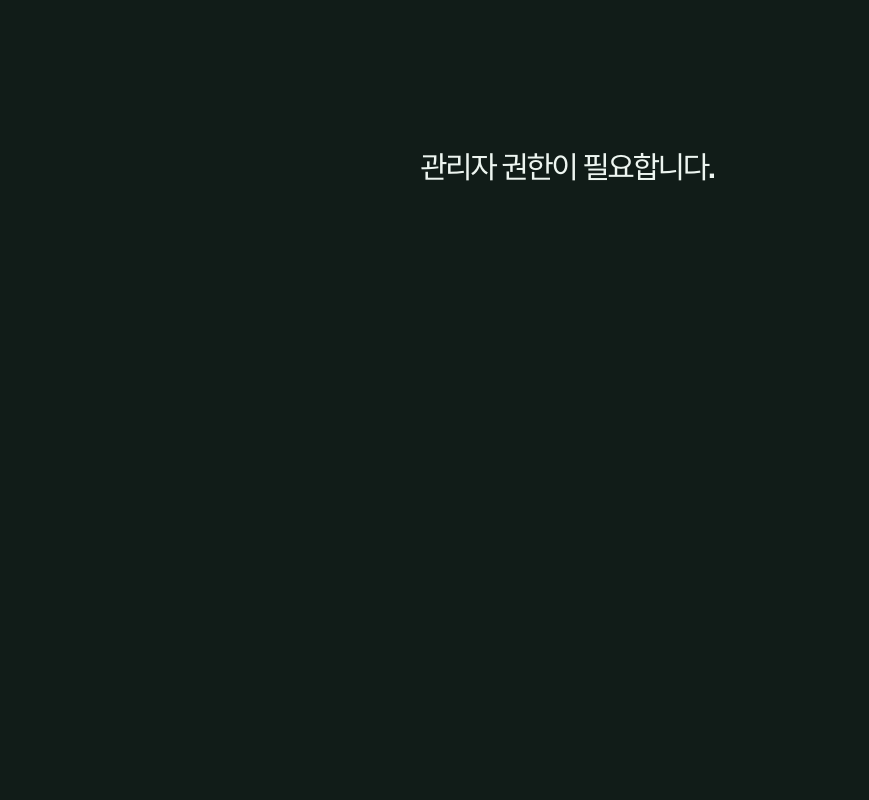
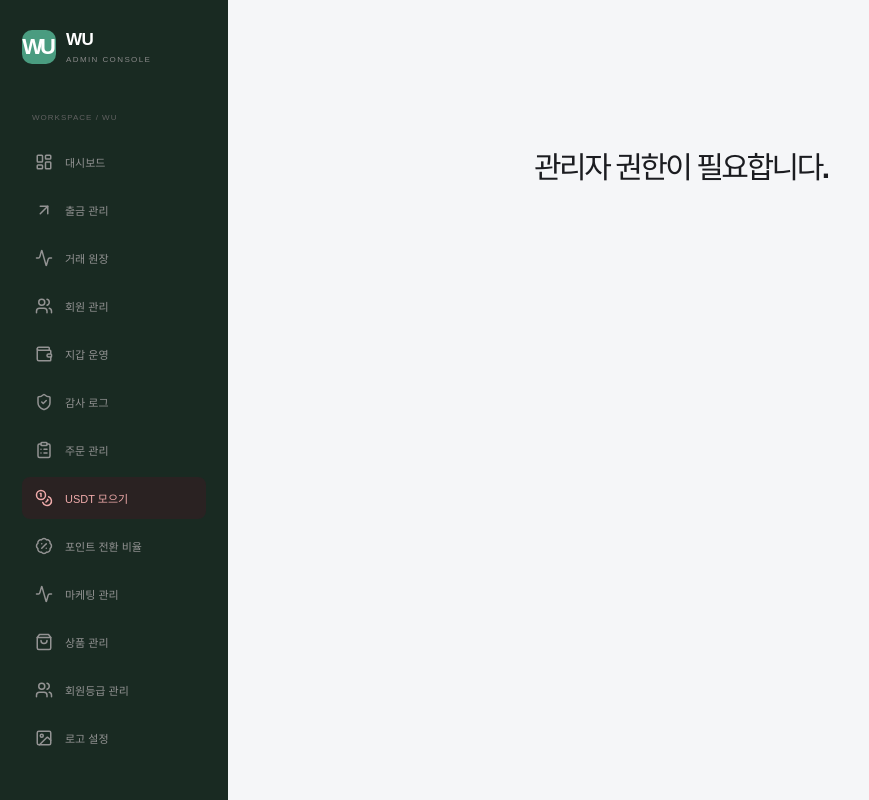
Before and after one commit to ibnetsoft/jmusdt, a Next.js app: page /admin/sweeps in a window 1280 px wide. Shown: the whole page, without its empty margins (0-869 px from the left). Built offline with nearby package versions, Linux system fonts and the light colour scheme; no server answers.

Commit message:
Keep admin navigation visible across pages

```diff
--- /dev/null
+++ b/src/app/admin/layout.tsx
@@ -0,0 +1,6 @@
+import { Suspense } from "react";
+import { AdminSidebar } from "@/components/admin-sidebar";
+
+export default function AdminLayout({ children }: { children: React.ReactNode }) {
+  return <div className="admin-layout"><Suspense fallback={<aside className="admin-sidebar" />}><AdminSidebar /></Suspense><div className="admin-route-content">{children}</div></div>;
+}
--- a/src/app/globals.css
+++ b/src/app/globals.css
@@ -2640,3 +2640,17 @@ html[data-theme="light"] :is(.admin-footer, .table-actions .reject) { color: var
   html[data-theme="light"] .bottom-nav a { color: #58655e; }
   html[data-theme="light"] .bottom-nav a.active { color: #151515; }
 }
+
+/* Keep the administration navigation mounted while routes change. */
+.admin-route-content { flex: 1; min-width: 0; }
+.admin-sidebar { overflow-y: auto; }
+.admin-sidebar nav a { display: flex; align-items: center; gap: 12px; text-align: left; font-size: 11px; color: #939393; padding: 12px 13px; border-radius: 8px; text-decoration: none; }
+.admin-sidebar nav a.active { background: #2a2222; color: #efaaaa; }
+html[data-theme="light"] .admin-sidebar nav a { color: var(--muted); }
+html[data-theme="light"] .admin-sidebar nav a.active { background: var(--red); color: #fff; }
+@media (max-width: 700px) {
+  .admin-sidebar nav a { padding: 14px; justify-content: center; }
+  .admin-sidebar nav a span { display: none; }
+  .admin-sidebar nav a svg { min-width: 18px; }
+}
+.admin-route-content > .commerce { max-width: none; min-height: 100vh; background: var(--bg); }
--- /dev/null
+++ b/src/components/admin-sidebar.tsx
@@ -0,0 +1,38 @@
+"use client";
+
+import Link from "next/link";
+import { usePathname, useSearchParams } from "next/navigation";
+import { Activity, ArrowUpRight, BadgePercent, ClipboardList, Coins, Image, LayoutDashboard, ShieldCheck, ShoppingBag, Users, Wallet } from "lucide-react";
+import { Brand } from "./shared";
+import { useI18n } from "./i18n";
+
+const items = [
+  { href: "/admin", label: "대시보드", icon: LayoutDashboard },
+  { href: "/admin?tab=withdrawals", label: "출금 관리", icon: ArrowUpRight },
+  { href: "/admin?tab=transactions", label: "거래 원장", icon: Activity },
+  { href: "/admin?tab=users", label: "회원 관리", icon: Users },
+  { href: "/admin?tab=operations", label: "지갑 운영", icon: Wallet },
+  { href: "/admin?tab=audit", label: "감사 로그", icon: ShieldCheck },
+  { href: "/admin/orders", label: "주문 관리", icon: ClipboardList },
+  { href: "/admin/sweeps", label: "USDT 모으기", icon: Coins },
+  { href: "/admin/exchange-rate", label: "포인트 전환 비율", icon: BadgePercent },
+  { href: "/admin/marketing", label: "마케팅 관리", icon: Activity },
+  { href: "/admin/shop", label: "상품 관리", icon: ShoppingBag },
+  { href: "/admin/grades", label: "회원등급 관리", icon: Users },
+  { href: "/admin/branding", label: "로고 설정", icon: Image },
+];
+
+export function AdminSidebar() {
+  const pathname = usePathname();
+  const params = useSearchParams();
+  const { tr } = useI18n();
+  const current = pathname === "/admin" && params.get("tab") ? `/admin?tab=${params.get("tab")}` : pathname;
+  return <aside className="admin-sidebar">
+    <Brand admin />
+    <div className="console-label">WORKSPACE / WU</div>
+    <nav aria-label={tr("관리자 메뉴")}>
+      {items.map(({ href, label, icon: Icon }) => <Link key={href} href={href} className={current === href ? "active" : ""} aria-current={current === href ? "page" : undefined} aria-label={tr(label)} title={tr(label)}><Icon size={18} /><span>{tr(label)}</span></Link>)}
+    </nav>
+    <div className="admin-sidebar-footer"><div><ShieldCheck size={17}/><span>{tr("관리자 콘솔")}</span></div><Link href="/">{tr("사용자 지갑 열기")} <ArrowUpRight size={15}/></Link></div>
+  </aside>;
+}
--- a/src/components/branding-admin.tsx
+++ b/src/components/branding-admin.tsx
@@ -1,4 +1,5 @@
 "use client";
+import Link from "next/link";
 import { useI18n } from "./i18n";
 
 import { useState } from "react";
@@ -7,5 +8,5 @@ export function BrandingAdmin() {
   const { tr } = useI18n();
   const [file,setFile]=useState<File|null>(null),[version,setVersion]=useState(Date.now()),[busy,setBusy]=useState(false),[message,setMessage]=useState("");
   async function upload(e:React.FormEvent) {e.preventDefault();if(!file||busy)return;setBusy(true);setMessage("");try{const body=new FormData();body.append("file",file);const r=await fetch("/api/admin/branding",{method:"POST",body});const d=await r.json();if(!r.ok)throw new Error(d.error);setVersion(Date.now());setFile(null);setMessage("로고를 저장했습니다. 다른 화면을 새로고침하면 적용됩니다.");}catch(e){setMessage(e instanceof Error?e.message:"업로드 실패");}finally{setBusy(false);}}
-  return <main className="commerce"><header><a href="/admin">{tr("← 관리자 콘솔")}</a></header><p className="shop-kicker">ADMIN / BRAND</p><h1>{tr("로고 설정")}</h1><p>{tr("PNG 이미지를 등록하면 회원·관리자 화면 상단에 적용됩니다. 투명 배경을 사용할 수 있습니다.")}</p><form className="shop-editor" onSubmit={upload}><label>{tr("PNG 로고 파일 (최대 1MB)")}<input key={version} type="file" accept="image/png" required onChange={e=>setFile(e.target.files?.[0]||null)} /></label><button disabled={busy||!file}>{busy?tr("저장 중…"):tr("로고 저장")}</button></form>{tr(message)&&<p role="status">{tr(message)}</p>}<h2>{tr("현재 로고")}</h2><img src={`/api/branding/logo?v=${version}`} alt={tr("등록된 로고")} style={{maxWidth:240,maxHeight:120,objectFit:"contain"}} onError={e=>{e.currentTarget.style.display="none";}} onLoad={e=>{e.currentTarget.style.display="block";}} /></main>;
+  return <main className="commerce"><header><Link href="/admin">{tr("← 관리자 콘솔")}</Link></header><p className="shop-kicker">ADMIN / BRAND</p><h1>{tr("로고 설정")}</h1><p>{tr("PNG 이미지를 등록하면 회원·관리자 화면 상단에 적용됩니다. 투명 배경을 사용할 수 있습니다.")}</p><form className="shop-editor" onSubmit={upload}><label>{tr("PNG 로고 파일 (최대 1MB)")}<input key={version} type="file" accept="image/png" required onChange={e=>setFile(e.target.files?.[0]||null)} /></label><button disabled={busy||!file}>{busy?tr("저장 중…"):tr("로고 저장")}</button></form>{tr(message)&&<p role="status">{tr(message)}</p>}<h2>{tr("현재 로고")}</h2><img src={`/api/branding/logo?v=${version}`} alt={tr("등록된 로고")} style={{maxWidth:240,maxHeight:120,objectFit:"contain"}} onError={e=>{e.currentTarget.style.display="none";}} onLoad={e=>{e.currentTarget.style.display="block";}} /></main>;
 }
--- a/src/components/exchange-rate-admin.tsx
+++ b/src/components/exchange-rate-admin.tsx
@@ -1,4 +1,5 @@
 "use client";
+import Link from "next/link";
 import { useEffect, useState } from "react";
 import { useI18n } from "./i18n";
 import "./shop.css";
@@ -6,5 +7,5 @@ export function ExchangeRateAdmin() {
  const {tr}=useI18n(); const [rate,setRate]=useState(""),[version,setVersion]=useState(0),[error,setError]=useState(""),[message,setMessage]=useState(""),[busy,setBusy]=useState(false);
  useEffect(()=>{fetch("/api/admin/exchange-rate",{cache:"no-store"}).then(async r=>{const d=await r.json();if(!r.ok)throw new Error(d.error);setRate(String(d.rate));setVersion(d.version)}).catch(e=>setError(e.message));},[]);
  async function save(e:React.FormEvent){e.preventDefault();if(busy)return;setBusy(true);setError("");setMessage("");try{const r=await fetch("/api/admin/exchange-rate",{method:"POST",headers:{"Content-Type":"application/json"},body:JSON.stringify({rate:Number(rate),version})});const d=await r.json();if(!r.ok)throw new Error(d.error);setRate(String(d.rate));setVersion(d.version);setMessage("전환 비율을 저장했습니다.");}catch(e){setError(e instanceof Error?e.message:"저장 실패")}finally{setBusy(false)}}
- return <main className="commerce"><header><a href="/admin">{tr("← 관리자")}</a></header><h1>{tr("포인트 전환 비율")}</h1><form className="shop-editor" onSubmit={save}><label>1 USDT = <input type="number" inputMode="numeric" min="1" max="1000000" step="1" required value={rate} onChange={e=>setRate(e.target.value)} /> P</label><button disabled={busy || !version}>{tr("저장")}</button></form>{error && <p role="alert">{tr(error)}</p>}{message && <p role="status">{tr(message)}</p>}</main>;
+ return <main className="commerce"><header><Link href="/admin">{tr("← 관리자")}</Link></header><h1>{tr("포인트 전환 비율")}</h1><form className="shop-editor" onSubmit={save}><label>1 USDT = <input type="number" inputMode="numeric" min="1" max="1000000" step="1" required value={rate} onChange={e=>setRate(e.target.value)} /> P</label><button disabled={busy || !version}>{tr("저장")}</button></form>{error && <p role="alert">{tr(error)}</p>}{message && <p role="status">{tr(message)}</p>}</main>;
 }
--- a/src/components/member-grades.tsx
+++ b/src/components/member-grades.tsx
@@ -1,4 +1,5 @@
 "use client";
+import Link from "next/link";
 import { useI18n } from "./i18n";
 
 import { useCallback, useEffect, useState } from "react";
@@ -13,7 +14,7 @@ export function MemberGrades() {
   const load=useCallback(async()=>{const r=await fetch("/api/admin/grades?"+new URLSearchParams({q:query}),{cache:"no-store"});const d=await r.json();if(!r.ok)throw new Error(d.error);setGrades(d.grades);setMembers(d.members);},[query]);
   useEffect(()=>{void load().catch(e=>setMessage(e.message));},[load]);
   async function submit(body:unknown) {setBusy(true);setMessage("");try{const r=await fetch("/api/admin/grades",{method:"POST",headers:{"Content-Type":"application/json"},body:JSON.stringify(body)});const d=await r.json();if(!r.ok)throw new Error(d.error);setName("");setSelected(null);setReason("");await load();setMessage("저장했습니다.");}catch(e){setMessage(e instanceof Error?e.message:"처리 실패");}finally{setBusy(false);}}
-  return <main className="commerce"><header><a href="/admin">{tr("← 관리자 콘솔")}</a></header><p className="shop-kicker">ADMIN / MEMBER GRADES</p><h1>{tr("회원등급 관리")}</h1><p>{tr("일반회원은 본인 구매 누적 50,000 P 이상이면 정회원으로 자동 승급됩니다. 관리자가 구매 없이 정회원으로 지정할 수도 있습니다. 정회원과 추가 등급은 자동 승급 처리로 변경하지 않습니다.")}</p>
+  return <main className="commerce"><header><Link href="/admin">{tr("← 관리자 콘솔")}</Link></header><p className="shop-kicker">ADMIN / MEMBER GRADES</p><h1>{tr("회원등급 관리")}</h1><p>{tr("일반회원은 본인 구매 누적 50,000 P 이상이면 정회원으로 자동 승급됩니다. 관리자가 구매 없이 정회원으로 지정할 수도 있습니다. 정회원과 추가 등급은 자동 승급 처리로 변경하지 않습니다.")}</p>
     {tr(message) && <p role="status">{tr(message)}</p>}
     <form className="shop-editor" onSubmit={e=>{e.preventDefault();void submit({action:"create",name,rewardEligible});}}><h2>{tr("등급 추가")}</h2><label>{tr("새 등급 이름")}<input value={name} required maxLength={60} onChange={e=>setName(e.target.value)} /></label><label><input type="checkbox" checked={rewardEligible} onChange={e=>setRewardEligible(e.target.checked)} />{tr(" 정회원과 동일한 조직 참여·수당 수령 자격 부여")}</label><button disabled={busy}>{tr("등급 생성")}</button><p>{tr("현재 등급: ")}{grades.map(g=>`${tr(g.name)}${g.reward_eligible ? " "+tr("(수당 참여)") : ""}`).join(" · ")}</p></form>
     <form className="shop-editor" onSubmit={e=>{e.preventDefault();setQuery(q);}}><label>{tr("회원 검색")}<input value={q} maxLength={150} onChange={e=>setQ(e.target.value)} /></label><button>{tr("검색")}</button></form><p>{tr("최근 회원 최대 100명 · 취소 완료 주문은 구매 합계에서 제외")}</p>
--- a/src/components/orders.tsx
+++ b/src/components/orders.tsx
@@ -1,4 +1,5 @@
 "use client";
+import Link from "next/link";
 import { useI18n } from "./i18n";
 
 import { useEffect, useRef, useState } from "react";
@@ -109,8 +110,8 @@ export function OrderAdmin() {
   return (
     <main className="commerce">
       <header>
-        <a href="/admin">{tr("← 관리자 콘솔")}</a>
-        <a href="/admin/shop">{tr("상품 관리")}</a>
+        <Link href="/admin">{tr("← 관리자 콘솔")}</Link>
+        <Link href="/admin/shop">{tr("상품 관리")}</Link>
       </header>
       <p className="shop-kicker">ADMIN / ORDERS</p>
       <h1>{tr("주문 관리")}</h1>
--- a/src/components/shop.tsx
+++ b/src/components/shop.tsx
@@ -404,9 +404,9 @@ export function ProductAdmin() {
   return (
     <main className="commerce">
       <header>
-        <a href="/admin">{tr("← 관리자 콘솔")}</a>
+        <Link href="/admin">{tr("← 관리자 콘솔")}</Link>
 
-        <a href="/admin/marketing">{tr("마케팅 관리")}</a>
+        <Link href="/admin/marketing">{tr("마케팅 관리")}</Link>
       </header>
       <p className="shop-kicker">ADMIN / COMMERCE</p>
       <h1>{tr("상품 관리")}</h1>
```
Also changed, not shown: src/app/admin/page.tsx (+5 -2 lines), src/components/admin.tsx (+11 -60 lines), src/components/rewards.tsx (+4 -3 lines), src/components/sweeps.tsx (+4 -3 lines).
